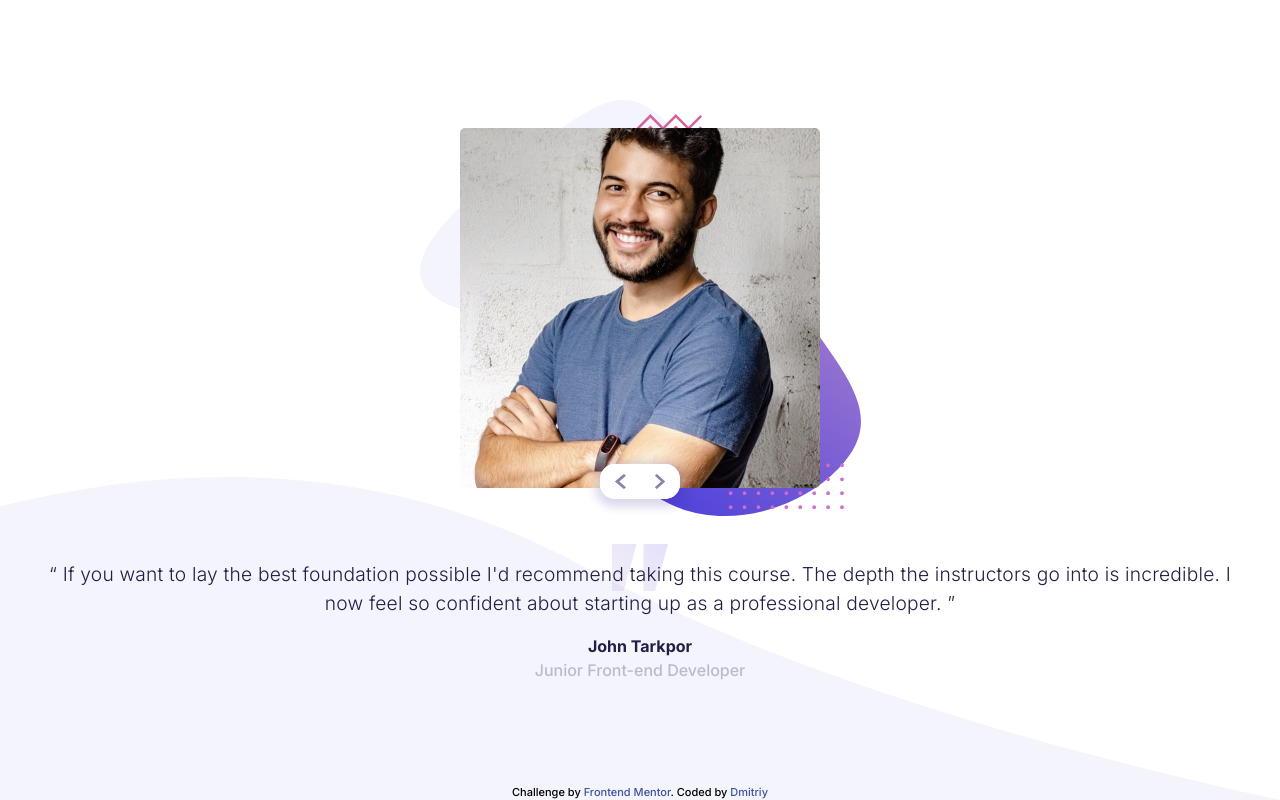
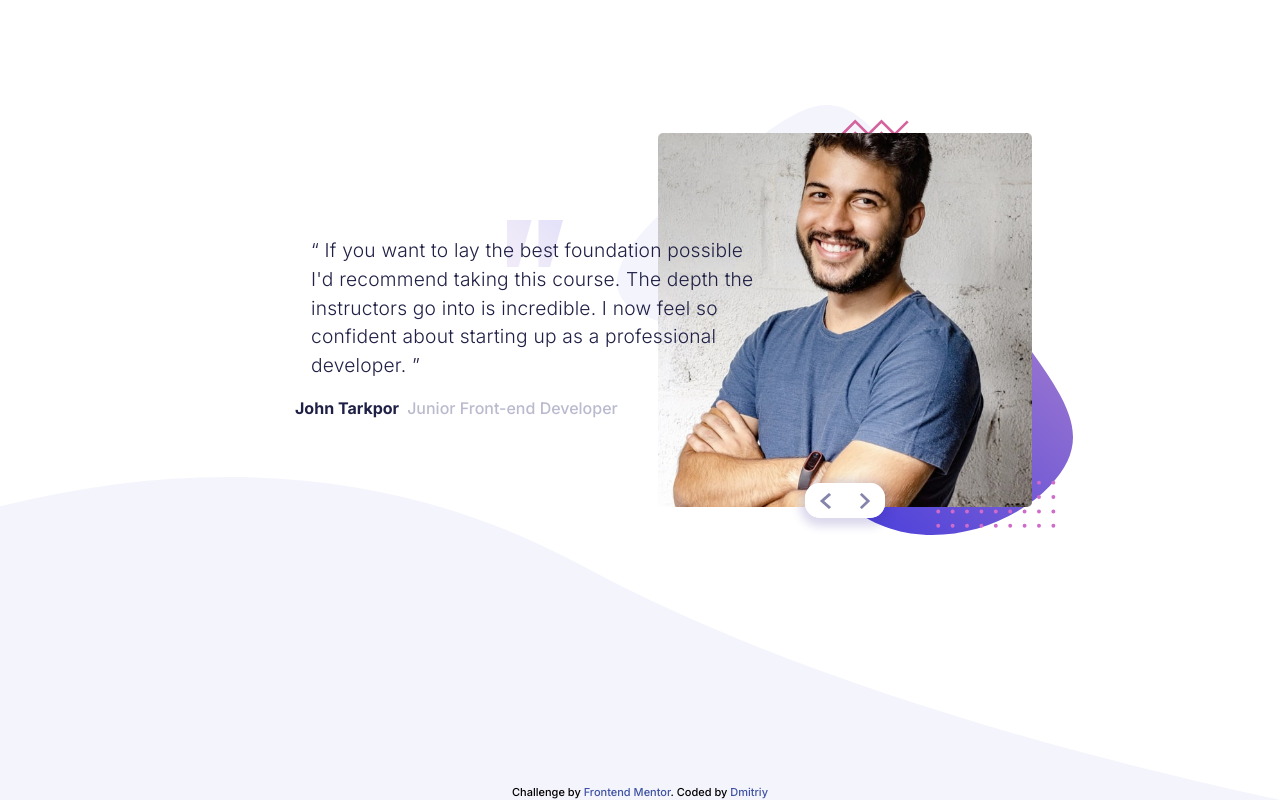
Before and after one commit to Dmitriy24S/coding-bootcamp-testimonials-slider, a plain HTML site: page index.html in a window 1280 px wide. Drawn offline with nearby package versions, Linux system fonts and the light colour scheme.

Commit message:
add desktop style

```diff
--- a/style.css
+++ b/style.css
@@ -119,3 +119,52 @@ footer {
     opacity: 0.8;
   }
 }
+/* desktop */
+@media (min-width: 768px) {
+  main {
+    margin-top: 0;
+  }
+  body {
+    justify-content: center;
+  }
+  .info-container {
+    height: 80vh;
+    display: flex;
+    justify-content: center;
+  }
+  .text-section {
+    flex-direction: row;
+    position: relative;
+    width: 100vw;
+  }
+  .img-container {
+    position: absolute;
+    margin-left: auto;
+    margin-right: auto;
+    left: 0;
+    right: -410px;
+    width: 30rem;
+  }
+  /* text desktop*/
+  .text-wrapper {
+    position: absolute;
+    display: flex;
+    flex-direction: column;
+    margin-left: auto;
+    margin-right: auto;
+    width: 30rem;
+    right: 0;
+    left: -210px;
+  }
+  .text {
+    z-index: 2;
+    left: 0;
+    text-align: left;
+  }
+  .name-position-wrapper {
+    display: flex;
+    flex-direction: row;
+    gap: 0.5rem;
+    text-align: left;
+  }
+}
```
